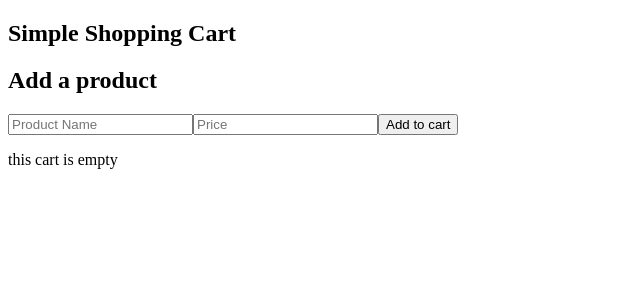
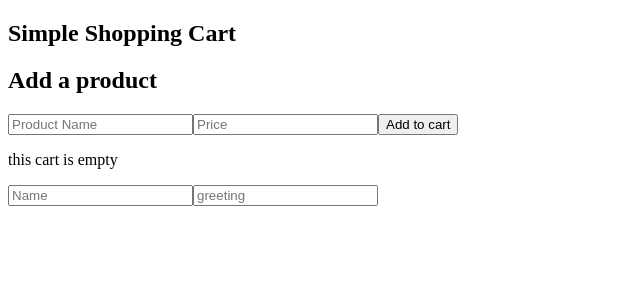
Before and after one commit to Ayub4702/React-Js-Dugsiiye, a React (Vite) app: page / in a window 1280 px wide. Shown: the top 300 px of the page, without its empty margins (0-640 px from the left). Built offline with nearby package versions, Linux system fonts and the light colour scheme.

Commit message:
exercise 6

```diff
--- a/src/App.jsx
+++ b/src/App.jsx
@@ -1,15 +1,14 @@
-// import ToggleBtn from "./ToggleBtn";
-// import TodoList from "./TodoList";
+
 import ShoppingCart from "./ShoppingCart"
+import UseEffecr from "./UseEffecr"
 
 function App (){
 
 return (
   <>
 
-  {/* <ToggleBtn/>
-  <TodoList/> */}
   <ShoppingCart/>
+  <UseEffecr/>
 
   </>
 )
--- a/src/ShoppingCart.jsx
+++ b/src/ShoppingCart.jsx
@@ -23,6 +23,8 @@ const ShoppingCart = () => {
   const removeProduct = (id) => {
     const updatedProducts = products.filter((product) => product.id !== id);
     setProducts(updatedProducts);
+
+
   };
 
   const increaseQuantity = (id) => {
@@ -30,6 +32,7 @@ const ShoppingCart = () => {
       product.id === id
         ? { ...product, quantity: product.quantity + 1 }
         : product
+
     );
 
     setProducts(updatedProduct);
--- /dev/null
+++ b/src/UseEffecr.jsx
@@ -0,0 +1,30 @@
+import { useEffect, useState } from "react";
+
+function useEffecr() {
+  const [name, setName] = useState("");
+  const [greeting, setGreeting] = useState("");
+
+  useEffect(() => {
+    document.title = name === "" ?  "welcome!" : greeting+  ", " + name;
+  }, [name]);
+
+  return (
+    <div>
+      <input
+        type="text"
+        placeholder="Name"
+        value={name}
+        onChange={(e) => setName(e.target.value)}
+      />
+
+      <input
+        type="text"
+        placeholder="greeting"
+        value={greeting}
+        onChange={(e) => setGreeting(e.target.value)}
+      />
+    </div>
+  );
+}
+
+export default useEffecr;
```
